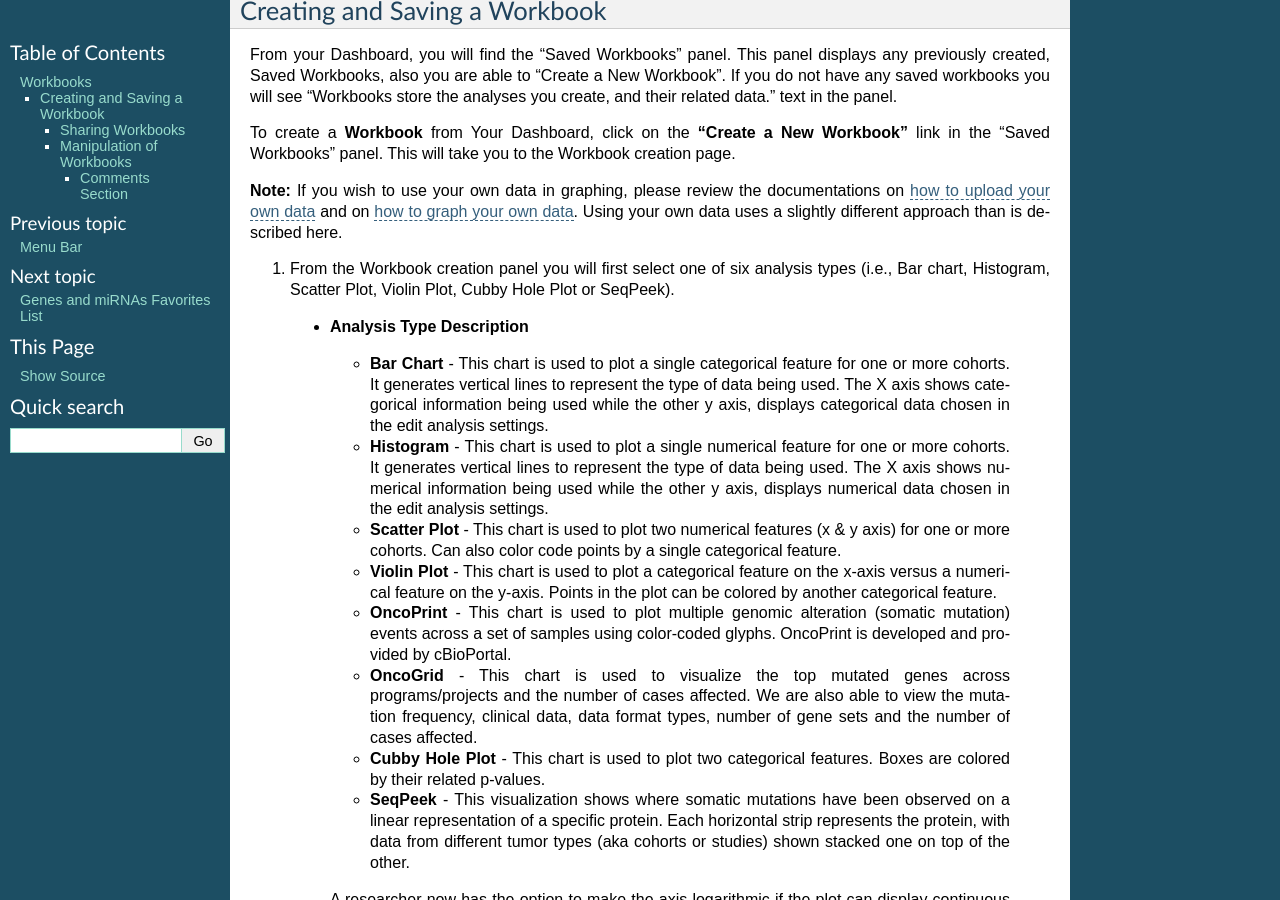
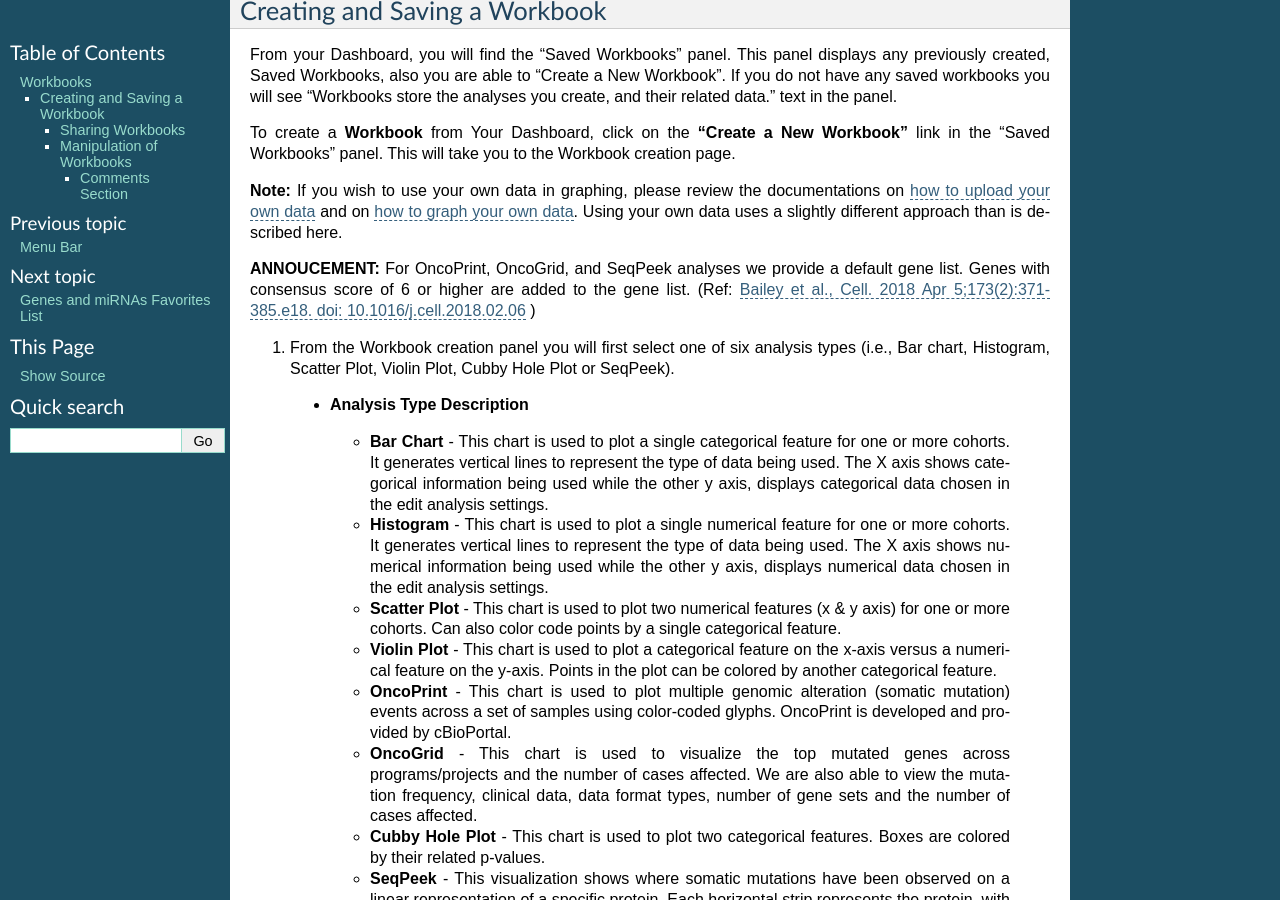
Before and after one commit to isb-cgc/readthedocs, a Sphinx documentation site: the page built from docs/source/sections/webapp/Workbooks.rst, in a window 1280 px wide and 900 px high, scrolled down 454 px. Built offline with Sphinx 7.4.7, drawn with Linux system fonts in a browser that asks for light colours; pages that are not in the unit, such as notebooks, are missing from menus.

Commit message:
default gene list announcement added

```diff
--- a/docs/source/sections/webapp/Workbooks.rst
+++ b/docs/source/sections/webapp/Workbooks.rst
@@ -21,6 +21,8 @@
 To create a **Workbook** from Your Dashboard, click on the **“Create a New Workbook”** link in the "Saved Workbooks" panel. This will take you to the Workbook creation page.
 
 **Note:** If you wish to use your own data in graphing, please review the documentations on `how to upload your own data`_ and on `how to graph your own data`_.  Using your own data uses a slightly different approach than is described here.
+
+**ANNOUCEMENT:** For OncoPrint, OncoGrid, and SeqPeek analyses we provide a default gene list. Genes with consensus score of 6 or higher are added to the gene list. (Ref: `Bailey et al., Cell. 2018 Apr 5;173(2):371-385.e18. doi: 10.1016/j.cell.2018.02.06 <https://www.sciencedirect.com/science/article/pii/S009286741830237X?via%3Dihub>`_ )
 
 .. _how to upload your own data: program_data_upload.html
 .. _how to graph your own data: GraphingUserData.html
```
